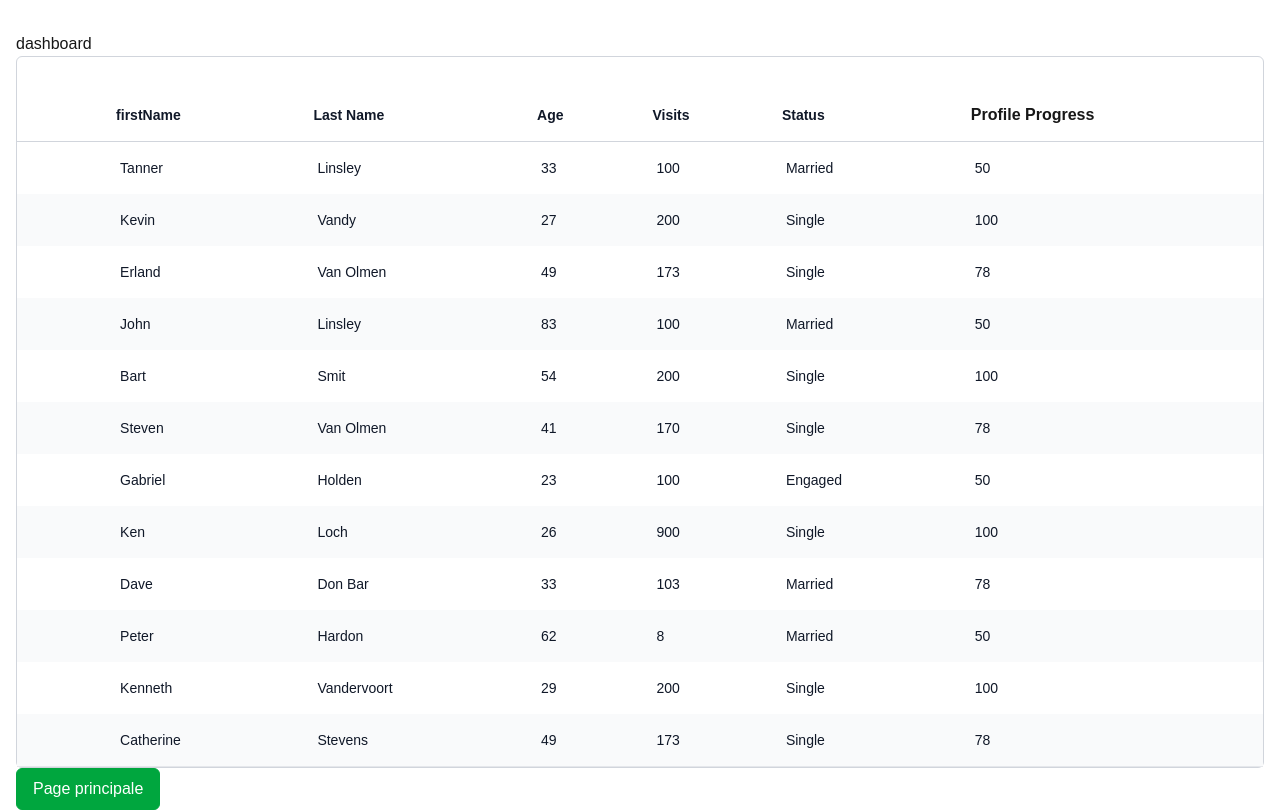
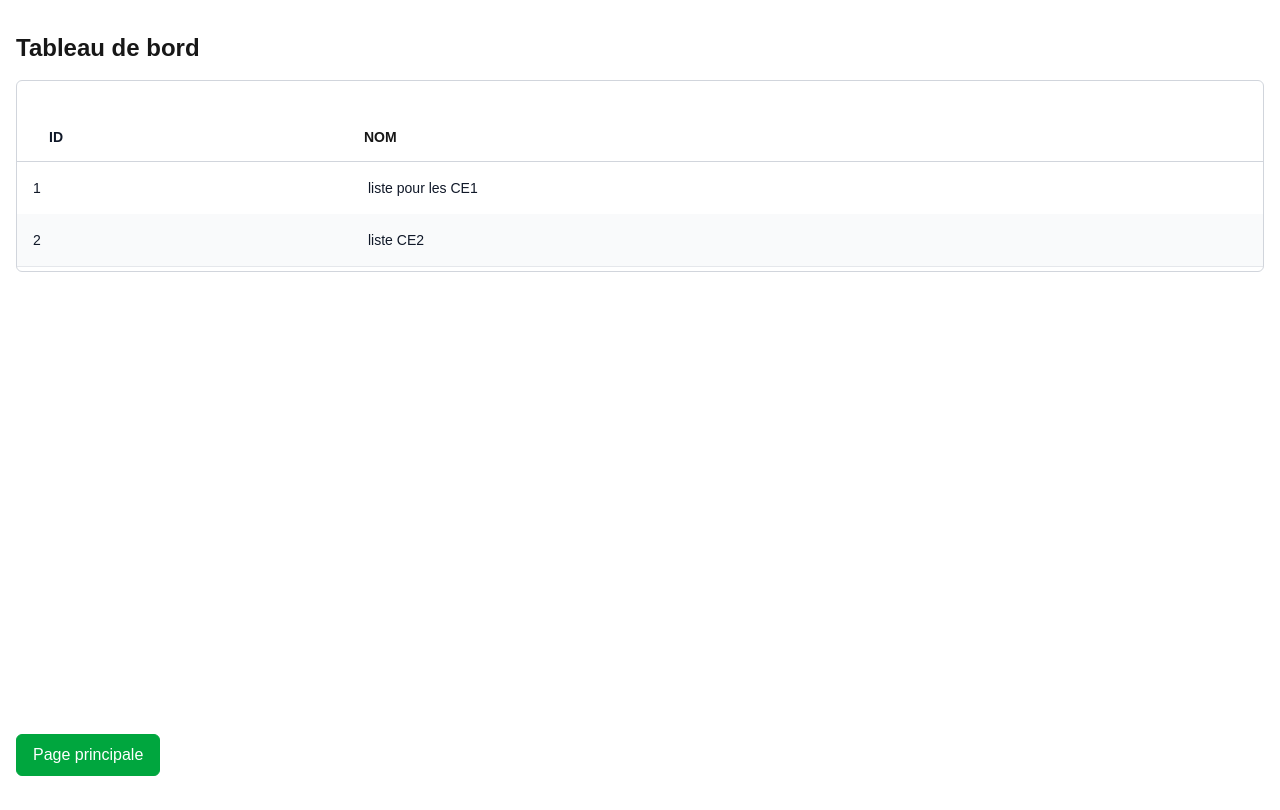
Before and after one commit to TheRealByteraver/projetmireille, a Next.js app: page /dashboard in a window 1280 px wide. Built offline with nearby package versions, Linux system fonts and the light colour scheme.

Commit message:
added exercise test data

```diff
--- a/components/LineGraphExercise.tsx
+++ b/components/LineGraphExercise.tsx
@@ -1,5 +1,5 @@
 import PentagonIcon from './ui/PentagonIcon';
-import { Exercise } from '@/types/frontend';
+import { LineGraphExercise as LineGraphExerciseType } from '@/types/frontend';
 
 const twColors = {
   blue: { textColor: 'text-sky-500', borderColor: 'border-sky-500' },
@@ -9,7 +9,7 @@ const twColors = {
 type LineGraphExerciseColor = 'blue' | 'green';
 
 type Props = {
-  exercise: Exercise;
+  exercise: LineGraphExerciseType;
   color: LineGraphExerciseColor;
   isSolutionVisible: boolean;
   showSolution: () => void;
--- a/components/pages/Dashboard/columns.tsx
+++ b/components/pages/Dashboard/columns.tsx
@@ -1,49 +1,18 @@
+import { ExerciseList } from '@/types/apiTypes';
 import { createColumnHelper } from '@tanstack/react-table';
 
-// Define your row shape
-type Person = {
-  firstName: string;
-  lastName: string;
-  age: number;
-  visits: number;
-  status: string;
-  progress: number;
-};
-
-const columnHelper = createColumnHelper<Person>();
+const columnHelper = createColumnHelper<ExerciseList>();
 
 const columns = [
-  columnHelper.display({
-    id: 'actions',
+  columnHelper.accessor('id', {
     cell: (info) => info.getValue(),
   }),
-  columnHelper.accessor('firstName', {
+  columnHelper.accessor('name', {
+    header: () => 'Nom',
     cell: (info) => info.getValue(),
-    footer: (props) => props.column.id,
   }),
-  columnHelper.accessor((row) => row.lastName, {
-    id: 'lastName',
-    cell: (info) => info.getValue(),
-    header: () => <span>Last Name</span>,
-    footer: (props) => props.column.id,
-  }),
-  columnHelper.accessor('age', {
-    header: () => 'Age',
-    footer: (props) => props.column.id,
-  }),
-  columnHelper.accessor('visits', {
-    header: () => <span>Visits</span>,
-    footer: (props) => props.column.id,
-  }),
-  columnHelper.accessor('status', {
-    header: 'Status',
-    footer: (props) => props.column.id,
-  }),
-  columnHelper.accessor('progress', {
-    header: 'Profile Progress',
-    footer: (props) => props.column.id,
-  }),
-];
+]; // as ColumnDef<ExerciseList>[];
+
 // const columns = [
 //   // Display Column
 //   columnHelper.display({
--- a/components/pages/Dashboard/index.tsx
+++ b/components/pages/Dashboard/index.tsx
@@ -2,117 +2,18 @@
 import columns from '@/components/pages/Dashboard/columns';
 import Button from '@/components/ui/Button';
 import ReactTable from '@/components/ui/ReactTable';
+import { exerciseList } from '@/data';
 import { useRouter } from 'next/navigation';
 
 const Dashboard = (): React.JSX.Element => {
   // ROUTER
   const router = useRouter();
 
-  // VARS
-  const data = [
-    {
-      firstName: 'Tanner',
-      lastName: 'Linsley',
-      age: 33,
-      visits: 100,
-      progress: 50,
-      status: 'Married',
-    },
-    {
-      firstName: 'Kevin',
-      lastName: 'Vandy',
-      age: 27,
-      visits: 200,
-      progress: 100,
-      status: 'Single',
-    },
-    {
-      firstName: 'Erland',
-      lastName: 'Van Olmen',
-      age: 49,
-      visits: 173,
-      progress: 78,
-      status: 'Single',
-    },
-    {
-      firstName: 'John',
-      lastName: 'Linsley',
-      age: 83,
-      visits: 100,
-      progress: 50,
-      status: 'Married',
-    },
-    {
-      firstName: 'Bart',
-      lastName: 'Smit',
-      age: 54,
-      visits: 200,
-      progress: 100,
-      status: 'Single',
-    },
-    {
-      firstName: 'Steven',
-      lastName: 'Van Olmen',
-      age: 41,
-      visits: 170,
-      progress: 78,
-      status: 'Single',
-    },
-    {
-      firstName: 'Gabriel',
-      lastName: 'Holden',
-      age: 23,
-      visits: 100,
-      progress: 50,
-      status: 'Engaged',
-    },
-    {
-      firstName: 'Ken',
-      lastName: 'Loch',
-      age: 26,
-      visits: 900,
-      progress: 100,
-      status: 'Single',
-    },
-    {
-      firstName: 'Dave',
-      lastName: 'Don Bar',
-      age: 33,
-      visits: 103,
-      progress: 78,
-      status: 'Married',
-    },
-    {
-      firstName: 'Peter',
-      lastName: 'Hardon',
-      age: 62,
-      visits: 8,
-      progress: 50,
-      status: 'Married',
-    },
-    {
-      firstName: 'Kenneth',
-      lastName: 'Vandervoort',
-      age: 29,
-      visits: 200,
-      progress: 100,
-      status: 'Single',
-    },
-    {
-      firstName: 'Catherine',
-      lastName: 'Stevens',
-      age: 49,
-      visits: 173,
-      progress: 78,
-      status: 'Single',
-    },
-  ];
-
   return (
     <div className="h-screen w-screen flex flex-col justify-between pb-6">
       <div className="w-full mt-8 px-4">
-        <h1>dashboard</h1>
-        <ReactTable data={data} columns={columns} />
+        <h1 className="text-2xl font-bold mb-4">Tableau de bord</h1>
+        <ReactTable data={exerciseList} columns={columns} />
       </div>
       <div className="ml-4">
         <Button onClick={() => router.push('/')} color="green">
--- a/components/ui/ReactTable/index.tsx
+++ b/components/ui/ReactTable/index.tsx
@@ -40,7 +40,7 @@ const ReactTable = <T,>(props: Props<T>): React.JSX.Element => {
   const classNames = (...classes: string[]): string => classes.filter(Boolean).join(' ');
 
   return (
-    <div className="px-4 sm:px-6 lg:px-8 border border-gray-300 rounded-md">
+    <div className="px-4 sm:px-6 lg:px-8 border border-gray-300 rounded-md pb-1">
       <div className="mt-8 flow-root">
         <div className="-mx-4 -my-2 sm:-mx-6 lg:-mx-8">
           <div className="inline-block min-w-full py-2 align-middle">
@@ -53,13 +53,14 @@ const ReactTable = <T,>(props: Props<T>): React.JSX.Element => {
                       {headers.map((header, index) => {
                         const isFirstHeader = index === 0;
                         const isLastHeader = index === headers.length - 1;
-                        const commonHeaderClass = 'sticky top-0 z-10 border-b border-gray-300 bg-white/75 py-3.5';
+                        const commonHeaderClass =
+                          'uppercase sticky top-0 z-10 border-b border-gray-300 bg-white/75 py-3.5';
                         const textClass =
                           'text-left text-sm font-semibold text-gray-900 backdrop-blur-sm backdrop-filter';
                         const specificHeaderClass = isFirstHeader
                           ? 'pr-3 pl-4 sm:pl-6 lg:pl-8 ' + textClass
                           : isLastHeader
-                            ? 'pr-4 pl-3 backdrop-blur-sm backdrop-filter sm:pr-6 lg:pr-8'
+                            ? 'pr-4 pl-3 backdrop-blur-sm backdrop-filter sm:pr-6 lg:pr-8 text-sm '
                             : 'px-3 ' + textClass;
 
                         return (
--- /dev/null
+++ b/data.ts
@@ -0,0 +1,253 @@
+import { ExerciseList } from '@/types/apiTypes';
+
+const users = [
+  {
+    id: 1,
+    lastName: '',
+    firstName: 'Mireille',
+    username: 'mireille',
+    password: 'mireille',
+    roles: ['admin'],
+  },
+  {
+    id: 2,
+    lastName: 'VO',
+    firstName: 'Erland',
+    username: 'erland',
+    password: 'erland',
+    roles: ['teacher'],
+  },
+  {
+    id: 3,
+    lastName: 'Leblanc',
+    firstName: 'Julie',
+    username: 'julie',
+    password: 'julie',
+    roles: ['student'],
+  },
+];
+
+const exerciseList: ExerciseList[] = [
+  {
+    id: 1,
+    name: 'liste pour les CE1',
+    userID: 1,
+    exercises: [
+      {
+        exerciseType: 'lineGraph',
+        exerciseData: { startNumber: 65, step: 5, questionPosition: 2, nrOfSteps: 7, level: 'CE1', difficulty: 'easy' },
+      },
+      {
+        exerciseType: 'lineGraph',
+        exerciseData: {
+          startNumber: 515,
+          step: 5,
+          questionPosition: 2,
+          nrOfSteps: 4,
+          level: 'CE1',
+          difficulty: 'easy',
+        },
+      },
+      {
+        exerciseType: 'lineGraph',
+        exerciseData: {
+          startNumber: 500,
+          step: 100,
+          questionPosition: 1,
+          nrOfSteps: 2,
+          level: 'CE1',
+          difficulty: 'easy',
+        },
+      },
+      {
+        exerciseType: 'lineGraph',
+        exerciseData: {
+          startNumber: 295,
+          step: 5,
+          questionPosition: 9,
+          nrOfSteps: 9,
+          level: 'CE1',
+          difficulty: 'easy',
+        },
+      },
+      {
+        exerciseType: 'lineGraph',
+        exerciseData: {
+          startNumber: 214,
+          step: 1,
+          questionPosition: 4,
+          nrOfSteps: 4,
+          level: 'CE1',
+          difficulty: 'easy',
+        },
+      },
+      {
+        exerciseType: 'lineGraph',
+        exerciseData: {
+          startNumber: 340,
+          step: 10,
+          questionPosition: 5,
+          nrOfSteps: 5,
+          level: 'CE1',
+          difficulty: 'easy',
+        },
+      },
+      {
+        exerciseType: 'lineGraph',
+        exerciseData: {
+          startNumber: 200,
+          step: 100,
+          questionPosition: 5,
+          nrOfSteps: 9,
+          level: 'CE1',
+          difficulty: 'easy',
+        },
+      },
+      {
+        exerciseType: 'lineGraph',
+        exerciseData: {
+          startNumber: 800,
+          step: 100,
+          questionPosition: 4,
+          nrOfSteps: 8,
+          level: 'CE1',
+          difficulty: 'easy',
+        },
+      },
+      {
+        exerciseType: 'lineGraph',
+        exerciseData: { startNumber: 25, step: 1, questionPosition: 1, nrOfSteps: 2, level: 'CE1', difficulty: 'easy' },
+      },
+      {
+        exerciseType: 'lineGraph',
+        exerciseData: {
+          startNumber: 527,
+          step: 1,
+          questionPosition: 2,
+          nrOfSteps: 2,
+          level: 'CE1',
+          difficulty: 'easy',
+        },
+      },
+    ],
+  },
+  {
+    id: 2,
+    name: 'liste CE2',
+    userID: 1,
+    exercises: [
+      {
+        exerciseType: 'lineGraph',
+        exerciseData: {
+          startNumber: 7732,
+          step: 1,
+          questionPosition: 9,
+          nrOfSteps: 9,
+          level: 'CE2',
+          difficulty: 'easy',
+        },
+      },
+      {
+        exerciseType: 'lineGraph',
+        exerciseData: {
+          startNumber: 4892,
+          step: 2,
+          questionPosition: 5,
+          nrOfSteps: 5,
+          level: 'CE2',
+          difficulty: 'easy',
+        },
+      },
+      {
+        exerciseType: 'lineGraph',
+        exerciseData: {
+          startNumber: 6885,
+          step: 5,
+          questionPosition: 3,
+          nrOfSteps: 8,
+          level: 'CE2',
+          difficulty: 'easy',
+        },
+      },
+      {
+        exerciseType: 'lineGraph',
+        exerciseData: {
+          startNumber: 8322,
+          step: 2,
+          questionPosition: 4,
+          nrOfSteps: 4,
+          level: 'CE2',
+          difficulty: 'easy',
+        },
+      },
+      {
+        exerciseType: 'lineGraph',
+        exerciseData: {
+          startNumber: 6300,
+          step: 100,
+          questionPosition: 1,
+          nrOfSteps: 4,
+          level: 'CE2',
+          difficulty: 'easy',
+        },
+      },
+      {
+        exerciseType: 'lineGraph',
+        exerciseData: {
+          startNumber: 1370,
+          step: 2,
+          questionPosition: 3,
+          nrOfSteps: 6,
+          level: 'CE2',
+          difficulty: 'easy',
+        },
+      },
+      {
+        exerciseType: 'lineGraph',
+        exerciseData: {
+          startNumber: 1000,
+          step: 100,
+          questionPosition: 2,
+          nrOfSteps: 3,
+          level: 'CE2',
+          difficulty: 'easy',
+        },
+      },
+      {
+        exerciseType: 'lineGraph',
+        exerciseData: {
+          startNumber: 842,
+          step: 2,
+          questionPosition: 6,
+          nrOfSteps: 6,
+          level: 'CE2',
+          difficulty: 'easy',
+        },
+      },
+      {
+        exerciseType: 'lineGraph',
+        exerciseData: {
+          startNumber: 9400,
+          step: 100,
+          questionPosition: 5,
+          nrOfSteps: 8,
+          level: 'CE2',
+          difficulty: 'easy',
+        },
+      },
+      {
+        exerciseType: 'lineGraph',
+        exerciseData: {
+          startNumber: 8620,
+          step: 5,
+          questionPosition: 2,
+          nrOfSteps: 2,
+          level: 'CE2',
+          difficulty: 'easy',
+        },
+      },
+    ],
+  },
+];
+
+export { users, exerciseList };
--- /dev/null
+++ b/types/apiTypes.ts
@@ -0,0 +1,36 @@
+import { LineGraphExercise } from '@/types/frontend';
+
+type Role = 'admin' | 'teacher' | 'student';
+type ClassLevel = 'CE1' | 'CE2';
+type Difficulty = 'easy' | 'medium' | 'hard';
+type ExerciseType = 'lineGraph'; // TODO: add other exercise type definitions
+
+type User = {
+  id: number;
+  lastName: string;
+  firstName: string;
+  username: string;
+  password: string;
+  roles: Role[];
+  level?: ClassLevel;
+  // TODO: add practice level
+  // email: string;
+  // createdAt: Date;
+  // updatedAt: Date;
+};
+
+type Exercise = {
+  exerciseType: ExerciseType;
+  exerciseData: LineGraphExercise; // TODO: add other exercise type definitions as needed
+};
+
+type ExerciseList = {
+  id: number;
+  name: string;
+  userID: number; // creator / owner
+  exercises: Exercise[];
+  // createdAt: Date;
+  // updatedAt: Date;
+};
+
+export type { User, Exercise, ExerciseList, ClassLevel, Difficulty };
```
Also changed, not shown: components/pages/Practice.tsx (+4 -4 lines), types/frontend.ts (+6 -4 lines), utils/getExercise.ts (+5 -2 lines).
